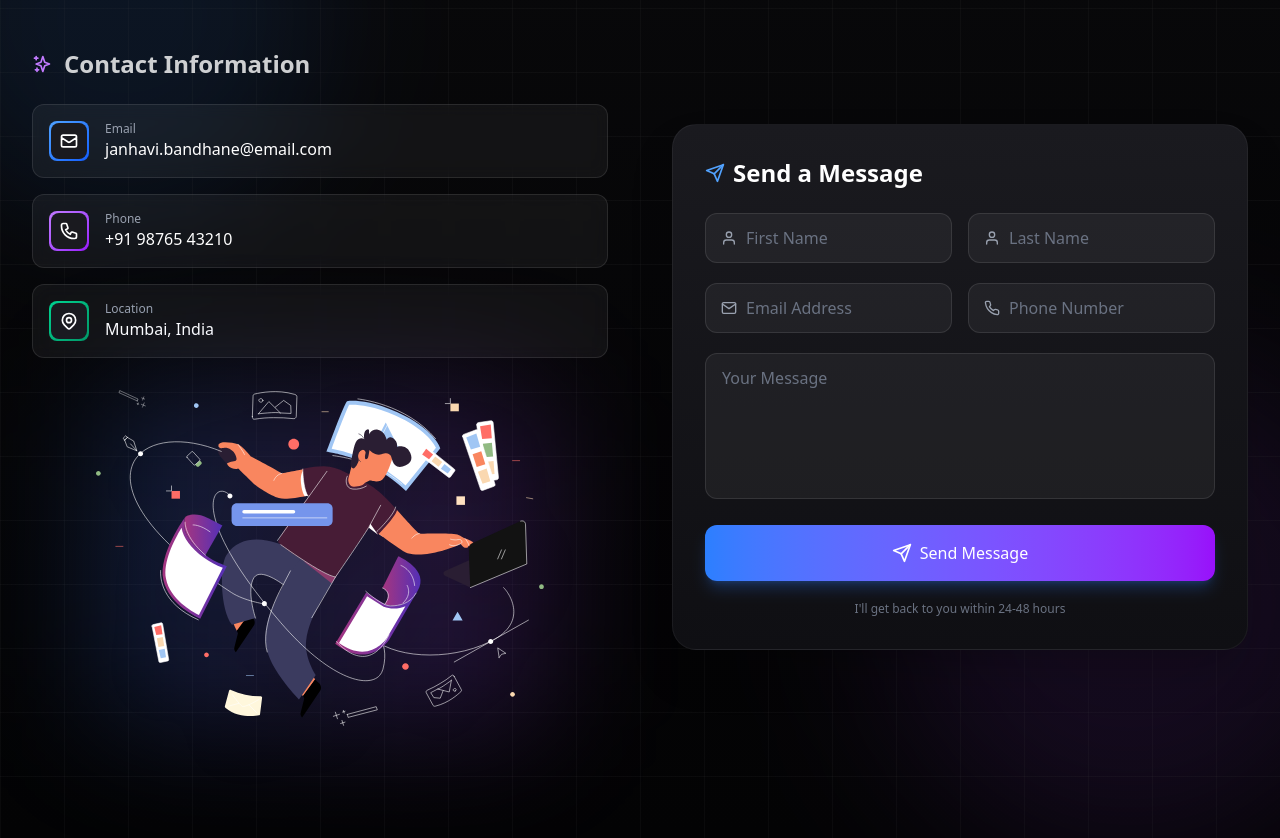
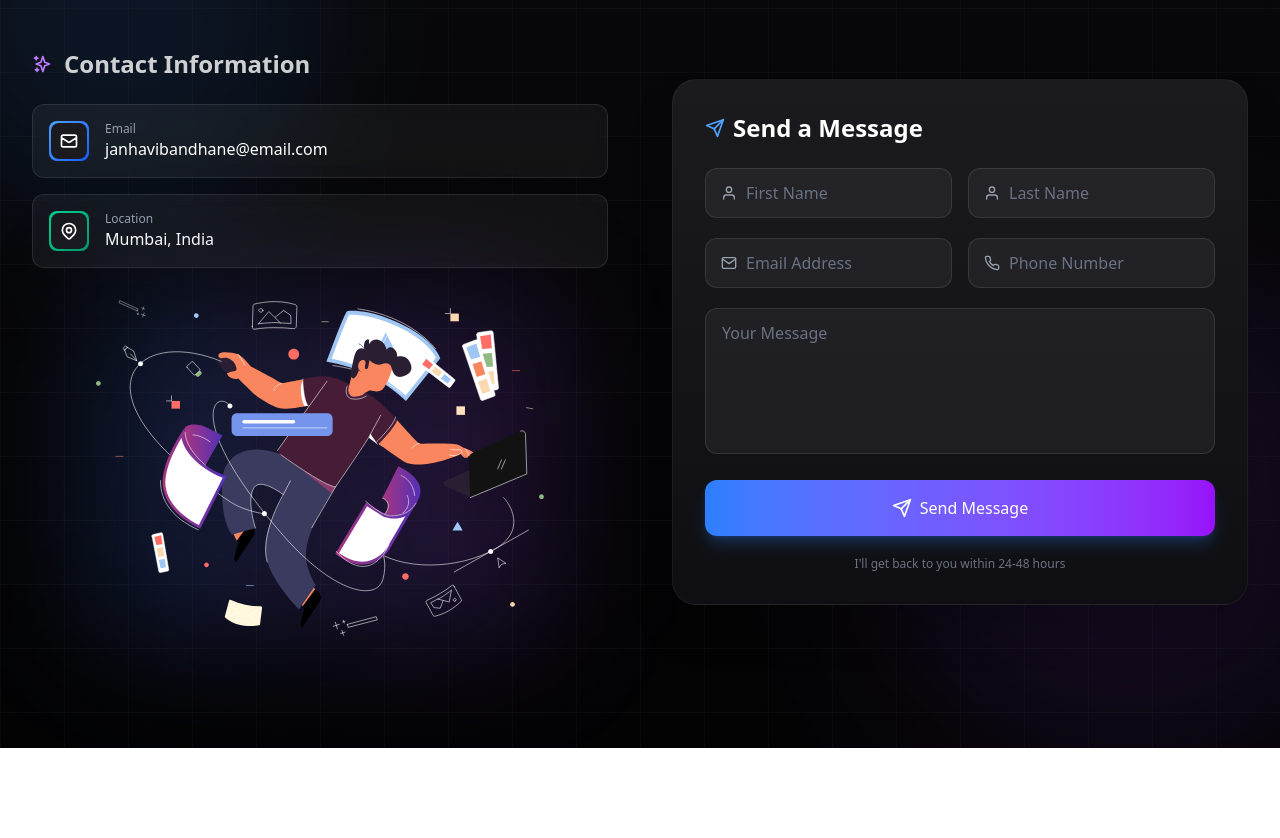
Before and after one commit to janhavibandhane/Portfolio, a Next.js app: page / in a window 1280 px wide. Shown: the part 5160-5998 px from the top of the page. After the commit the page ends 5908 px from the top, so only its background shows below. Built offline with nearby package versions, Linux system fonts and the light colour scheme.

Commit message:
email aand contact no chnaged

```diff
--- a/src/app/Components/Contact/page.js
+++ b/src/app/Components/Contact/page.js
@@ -106,17 +106,11 @@ export default function Contact() {
     {
       icon: HiOutlineMail,
       label: "Email",
-      value: "janhavi.bandhane@email.com",
-      link: "mailto:janhavi.bandhane@email.com",
+      value: "janhavibandhane@email.com",
+      link: "mailto:janhavibandhane@email.com",
       color: "from-blue-400 to-blue-600"
     },
-    {
-      icon: HiOutlinePhone,
-      label: "Phone",
-      value: "+91 98765 43210",
-      link: "tel:+919876543210",
-      color: "from-purple-400 to-purple-600"
-    },
+
     {
       icon: HiOutlineLocationMarker,
       label: "Location",
```
